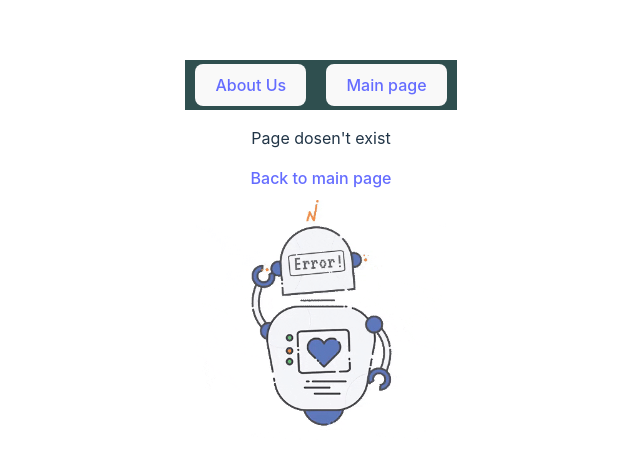
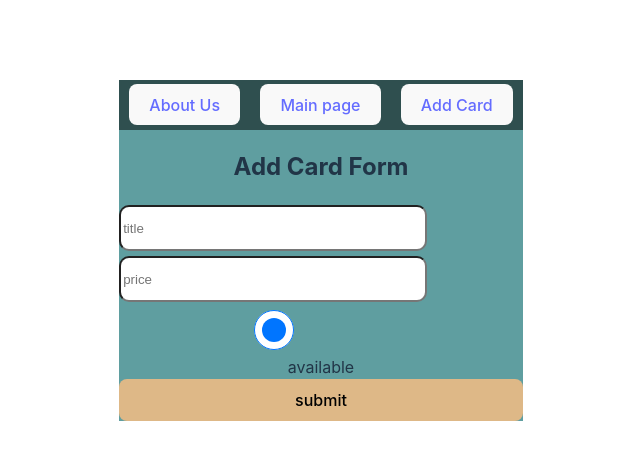
Before and after one commit to lelek337/rs-school-react, a React (Vite) app: page /add in a window 1280 px wide. Shown: the part 150-614 px from the top of the page, without its empty margins (319-959 px from the left). Built offline with nearby package versions, Linux system fonts and the light colour scheme.

Commit message:
feat: added form

```diff
--- a/src/App.tsx
+++ b/src/App.tsx
@@ -1,6 +1,6 @@
 import React from 'react';
 import { BrowserRouter as Router, Route, Routes } from 'react-router-dom';
-import { AboutUs, ErrorPage, MainPage } from './components/pages';
+import { AboutUs, ErrorPage, MainPage, AddCard } from './components/pages';
 import Header from './components/header/Header';
 
 import './App.css';
@@ -15,7 +15,7 @@ function App() {
             <Route path='/' element={<MainPage/>}/>
             <Route path='*' element={<ErrorPage/>}/>
             <Route path='/us' element={<AboutUs/>}/>
-            <Route></Route>
+            <Route path='/add' element={<AddCard/>}/>
           </Routes>
         </div>
     </Router>
--- /dev/null
+++ b/src/components/addCardForm/AddCardForm.tsx
@@ -0,0 +1,60 @@
+
+import * as React from 'react';
+import { Link } from 'react-router-dom';
+import { Icard } from 'types/interfaces';
+import './AddCardForm.scss';
+import { cardsGoods } from '../../constans/constans';
+
+class AddCardForm extends React.Component {
+  state: Icard = {
+    title: '',
+    price: '',
+    available: false,
+  }
+  onSubmit = (event: React.SyntheticEvent): void => {
+    event.preventDefault();
+    const target = event.target as typeof event.target & {
+      title: {value: string},
+      price: {value: string},
+      avialable: {value: boolean}
+    };
+    const title = target.title.value;
+    const price = target.price.value;
+    const avialable = target.avialable.value;
+    console.log('avialable:', avialable)
+
+    this.setState(() => {
+      title: title;
+      price: price;
+      avialable: avialable;
+    })
+
+    cardsGoods.push(this.state)
+    console.log('cardsGoods:', cardsGoods, 'state:', this.state)
+  }
+  onChange = (event: any) => {
+    console.log(event.target.value)
+  }
+
+  render(): React.ReactNode {
+    return (
+      <form className="add-card-form"
+        // ref={formRef}
+        onSubmit={this.onSubmit}>
+        <h2>Add Card Form</h2>
+        <input type="text" placeholder='title' name='title' />
+        <input type="text" placeholder='price' name='price' />
+        <input type="radio"
+          id='available'
+          name='available'
+          // value='1'
+          checked={this.state.available === true? false: true}
+          onChange={this.onChange}/>
+        <label htmlFor="available">available</label>
+        <button type='submit'>submit<Link to={'/'}/></button>
+      </form>
+    )
+  }
+}
+
+export default AddCardForm;
--- /dev/null
+++ b/src/components/addCardForm/addCardForm.scss
@@ -0,0 +1,13 @@
+.add-card-form {
+  display: grid;
+  background-color: cadetblue;
+  input {
+    width: 300px;
+    height: 40px;
+    border-radius: 10px;
+    margin-bottom: 5px;
+  }
+  button {
+    background-color: burlywood;
+  }
+}
--- a/src/components/header/Header.tsx
+++ b/src/components/header/Header.tsx
@@ -11,6 +11,7 @@ class Header extends Component {
       <div className="header">
         <button type="button"><Link to={'/us'}>About Us</Link></button>
         <button type="button"><Link to={'/'}>Main page</Link></button>
+        <button type="button"><Link to={'/add'}>Add Card</Link></button>
       </div>
     )
   }
--- /dev/null
+++ b/src/components/pages/AddCard.tsx
@@ -0,0 +1,16 @@
+import React, { Component } from 'react';
+import AddCardForm from '../addCardForm/AddCardForm';
+
+
+class AddCard extends Component {
+  render(): React.ReactNode {
+    return (
+      <>
+      <AddCardForm/>
+      </>
+    )
+  }
+
+}
+
+export default AddCard;
--- a/src/components/pages/index.tsx
+++ b/src/components/pages/index.tsx
@@ -1,5 +1,6 @@
 import AboutUs from "./AboutUs";
 import ErrorPage from "./ErrorPage";
 import MainPage from "./MainPage";
+import AddCard from "./AddCard";
 
-export { AboutUs, ErrorPage, MainPage };
+export { AboutUs, ErrorPage, MainPage, AddCard };
--- a/src/types/interfaces.tsx
+++ b/src/types/interfaces.tsx
@@ -3,7 +3,7 @@ export interface Icard {
   title: string;
   price: string;
   available: boolean;
-  img: string;
+  img?: string;
 }
 
 export interface IpropCard {
```
